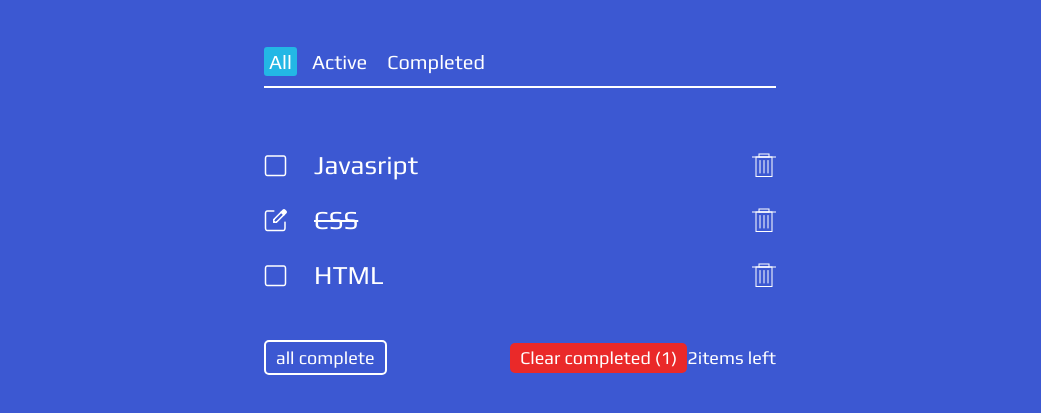
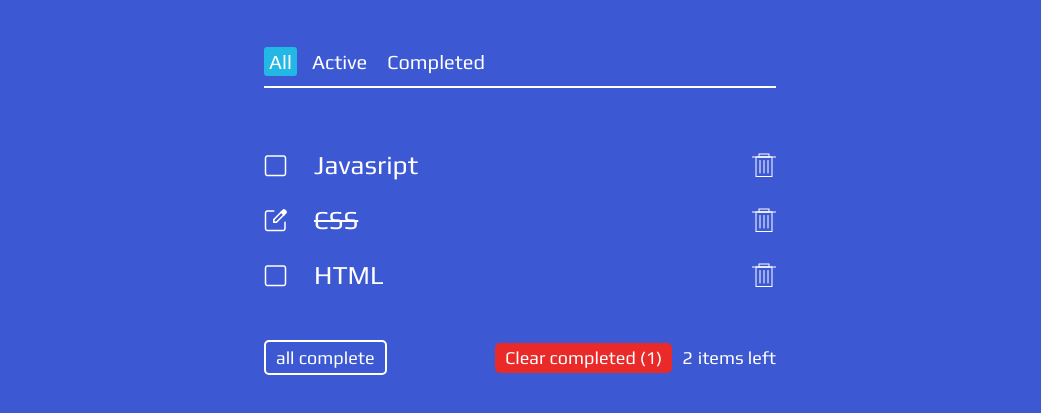
Before and after one commit to go-lani/TodoList, a plain HTML site: page index.html in a window 1280 px wide. Shown: the part 397-810 px from the top of the page, without its empty margins (120-1161 px from the left). Drawn offline with Linux system fonts and the light colour scheme.

Commit message:
refactor: mark up develop

```diff
--- a/assets/css/contents.css
+++ b/assets/css/contents.css
@@ -200,6 +200,15 @@
   background: #ea2929;
 }
 
+.clear-completed strong {
+  margin: 0 0 0 10px;
+}
+
+.active-todos {
+  display: inline-block;
+  margin: 0 5px 0 0;
+}
+
 /* 모바일 해상도일때 */
 @media all and (max-width: 768px) {
 
--- a/index.html
+++ b/index.html
@@ -33,7 +33,7 @@
             </div>
             <div class="clear-completed">
               <button class="btn">Clear completed (<span class="completed-todos">0</span>)</button>
-              <strong class="active-todos">0</strong> items left
+              <strong><span class="active-todos">0</span>items left</strong>
             </div>
           </div>
       </div>
```
